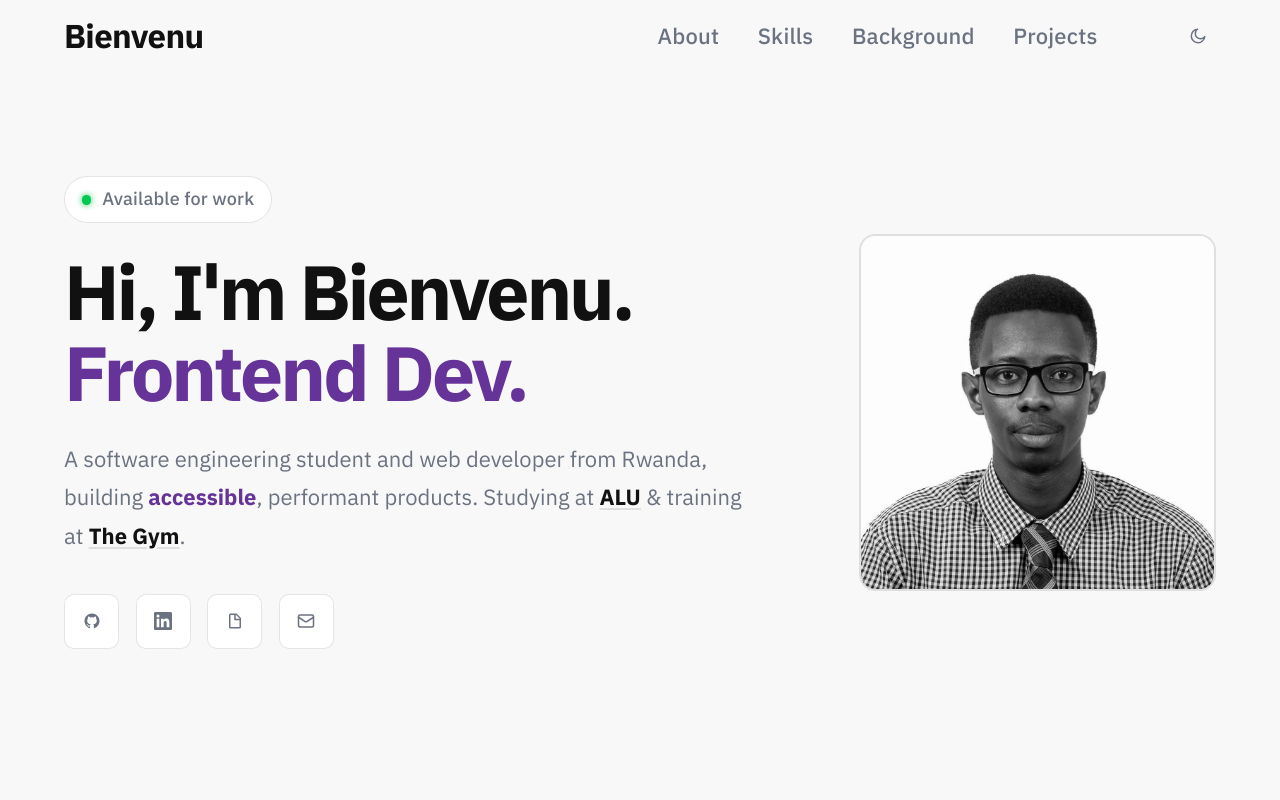
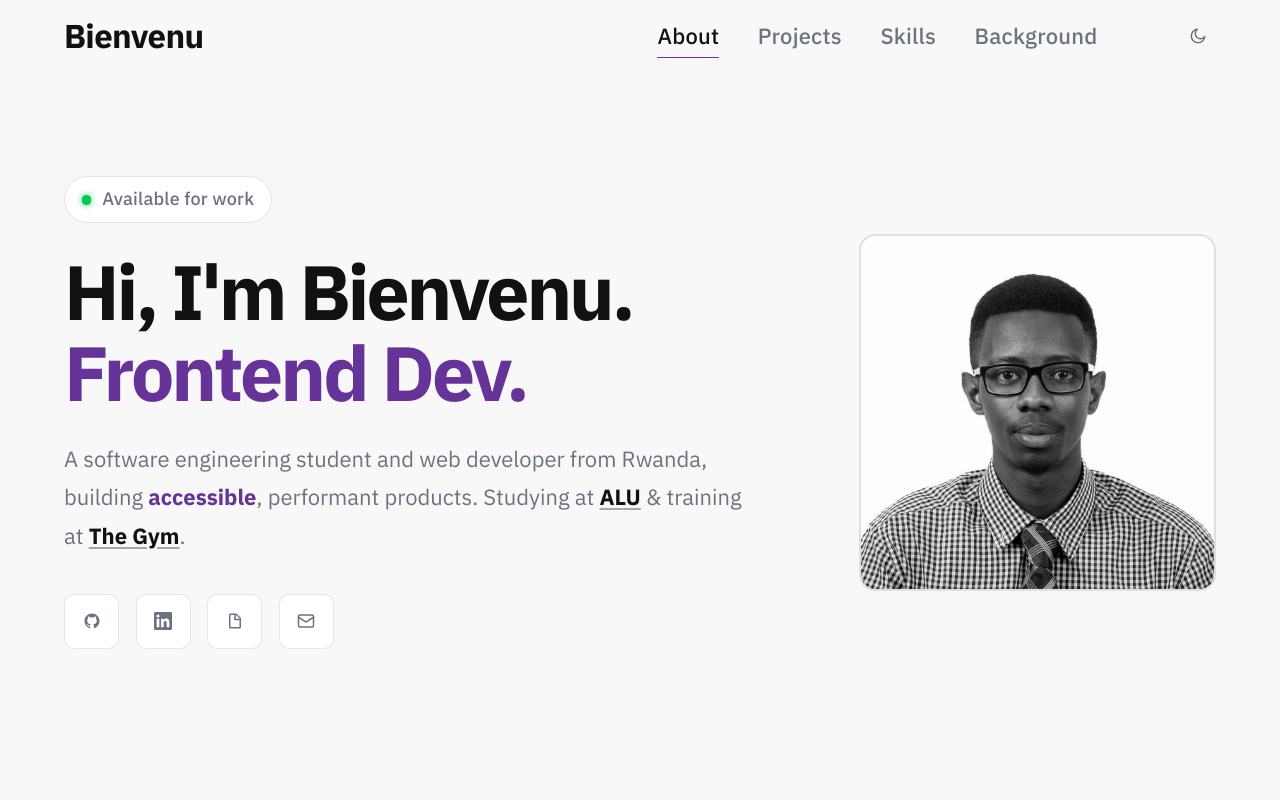
Before and after one commit to bienvenudev/bienvenudev.github.io, a Next.js app: page / in a window 1280 px wide. Shown: the top 800 px of the page. Built offline with nearby package versions, Linux system fonts and the light colour scheme.

Commit message:
feat(nav): enhance navigation links with active state and underline indicator

```diff
--- a/app/globals.css
+++ b/app/globals.css
@@ -180,6 +180,7 @@ body {
 }
 
 .nav-link {
+  position: relative;
   font-weight: 500;
   color: var(--text-muted) !important;
   text-decoration: none !important;
@@ -189,10 +190,33 @@ body {
   letter-spacing: 0.01em;
   align-self: center;          /* prevent stretching to full nav height */
 }
+/* Left-to-right underline indicator */
+.nav-link::after {
+  content: "";
+  position: absolute;
+  bottom: 4px;
+  left: 0.75rem;
+  right: 0.75rem;
+  height: 1.5px;
+  border-radius: 1px;
+  background: var(--accent);
+  transform: scaleX(0);
+  transform-origin: left;
+  transition: transform 0.22s ease;
+}
 .nav-link:hover {
   color: var(--text) !important;
   background: var(--border);
   text-decoration: none !important;
+}
+.nav-link:hover::after {
+  transform: scaleX(1);
+}
+.nav-link--active {
+  color: var(--text) !important;
+}
+.nav-link--active::after {
+  transform: scaleX(1);
 }
 
 .nav-controls {
--- a/app/page.tsx
+++ b/app/page.tsx
@@ -100,7 +100,7 @@ export default function Home() {
                 href="https://alueducation.com/"
                 target="_blank"
                 rel="noopener noreferrer"
-                className="text-(--text) font-semibold underline underline-offset-[3px] decoration-(--border-card) hover:decoration-(--accent) transition-colors"
+              className="text-(--text) font-semibold underline underline-offset-[3px] decoration-current/35 hover:decoration-(--accent) transition-colors"
             >
               ALU
             </a>{" "}
@@ -109,7 +109,7 @@ export default function Home() {
               href="https://www.the-gym.rw/"
               target="_blank"
               rel="noopener noreferrer"
-                className="text-(--text) font-semibold underline underline-offset-[3px] decoration-(--border-card) hover:decoration-(--accent) transition-colors"
+              className="text-(--text) font-semibold underline underline-offset-[3px] decoration-current/35 hover:decoration-(--accent) transition-colors"
               >
                 The Gym
               </a>
--- a/components/Nav.tsx
+++ b/components/Nav.tsx
@@ -4,16 +4,17 @@ import { useState, useEffect, useRef, useCallback } from "react";
 import Link from "next/link";
 
 const NAV_LINKS = [
-  { href: "/#About", label: "About" },
-  { href: "/#Skills", label: "Skills" },
-  { href: "/#Background", label: "Background" },
-  { href: "/#Projects", label: "Projects" },
+  { href: "/#About",      label: "About",      sectionId: "About"      },
+  { href: "/#Projects",   label: "Projects",   sectionId: "Projects"   },
+  { href: "/#Skills",     label: "Skills",     sectionId: "Skills"     },
+  { href: "/#Background", label: "Background", sectionId: "Background" },
 ];
 
 export default function Nav() {
   const [menuOpen, setMenuOpen] = useState(false);
   const [isDark, setIsDark] = useState<boolean | null>(null);
   const [scrolled, setScrolled] = useState(false);
+  const [activeSection, setActiveSection] = useState<string>("About");
   const menuRef = useRef<HTMLDivElement>(null);
 
   useEffect(() => {
@@ -22,6 +23,26 @@ export default function Nav() {
     const onScroll = () => setScrolled(window.scrollY > 10);
     window.addEventListener("scroll", onScroll, { passive: true });
     return () => window.removeEventListener("scroll", onScroll);
+  }, []);
+
+  // Track active section — fires when a section crosses the middle band of the viewport
+  useEffect(() => {
+    const observers: IntersectionObserver[] = [];
+
+    NAV_LINKS.forEach(({ sectionId }) => {
+      const el = document.getElementById(sectionId);
+      if (!el) return;
+      const obs = new IntersectionObserver(
+        ([entry]) => {
+          if (entry.isIntersecting) setActiveSection(sectionId);
+        },
+        { rootMargin: "-40% 0px -50% 0px" }
+      );
+      obs.observe(el);
+      observers.push(obs);
+    });
+
+    return () => observers.forEach((o) => o.disconnect());
   }, []);
 
   // Close on Escape key
@@ -66,8 +87,12 @@ export default function Nav() {
 
           {/* Desktop links */}
           <nav className="nav-links" aria-label="Primary navigation">
-            {NAV_LINKS.map(({ href, label }) => (
-              <Link key={href} href={href} className="nav-link">
+            {NAV_LINKS.map(({ href, label, sectionId }) => (
+              <Link
+                key={href}
+                href={href}
+                className={`nav-link${activeSection === sectionId ? " nav-link--active" : ""}`}
+              >
                 {label}
               </Link>
             ))}
@@ -149,11 +174,11 @@ export default function Nav() {
         </button>
 
         <nav>
-          {NAV_LINKS.map(({ href, label }) => (
+          {NAV_LINKS.map(({ href, label, sectionId }) => (
             <Link
               key={href}
               href={href}
-              className="mobile-nav-link"
+              className={`mobile-nav-link${activeSection === sectionId ? " mobile-nav-link--active" : ""}`}
               onClick={closeMenu}
             >
               {label}
```
Lines whose indentation alone changed are shown as unchanged.
